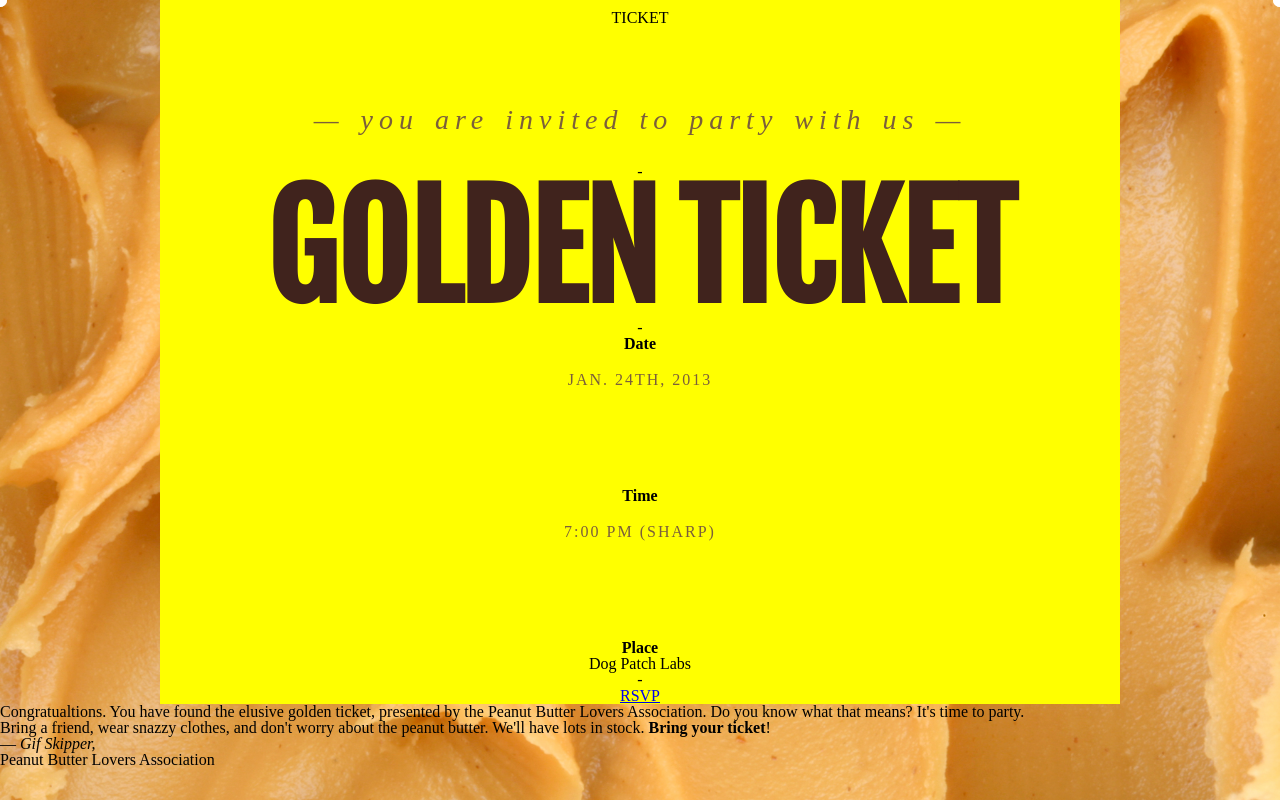
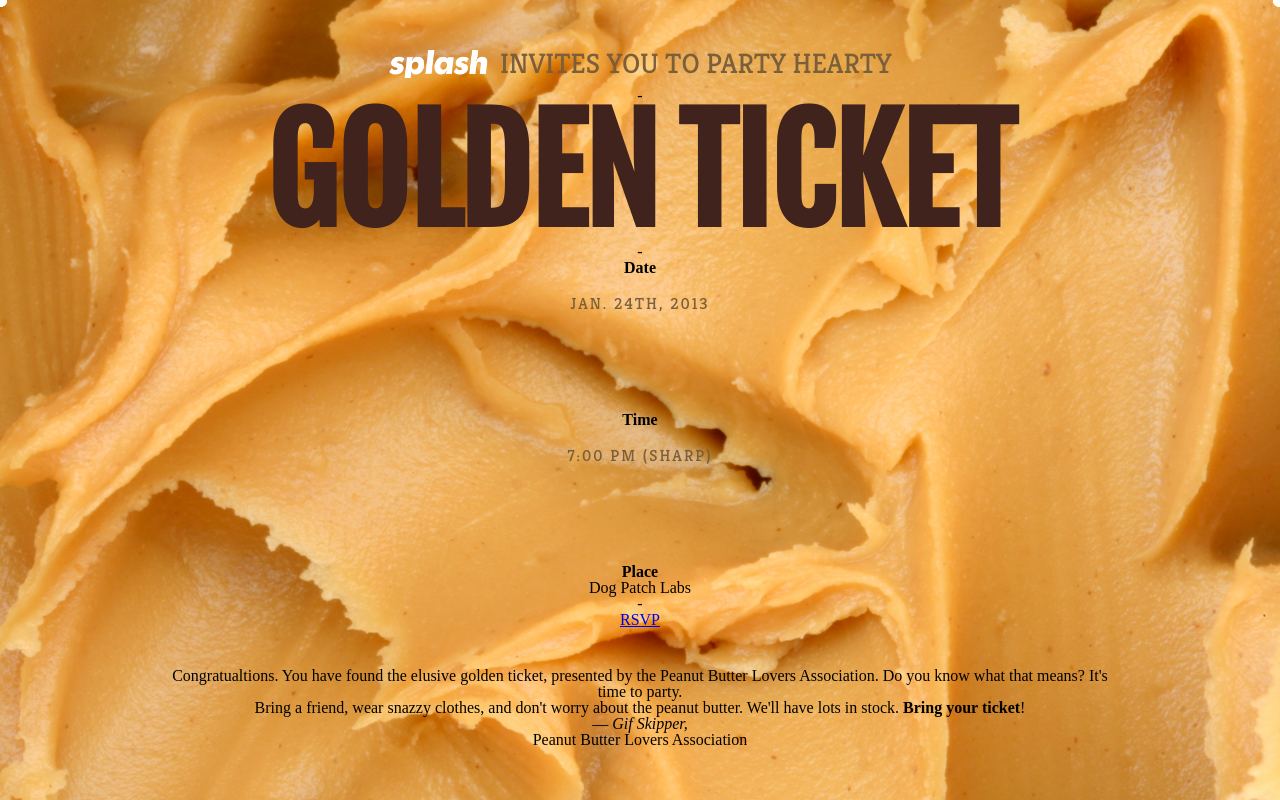
Before and after one commit to sodevious/peanutbutter, a plain HTML site: page index.html in a window 1280 px wide. Drawn offline with nearby package versions, Linux system fonts and the light colour scheme; a web font is replaced by a local one.

Commit message:
GOT THE GOLDEN TICKET

```diff
--- a/css/style.css
+++ b/css/style.css
@@ -1,4 +1,4 @@
-@import url(http://fonts.googleapis.com/css?family=Fjalla+One|Chelsea+Market|IM+Fell+English:400,400italic);
+@import url(http://fonts.googleapis.com/css?family=Fjalla+One|Kreon:300,400,700);
 
 
 /* Standard shiz */
@@ -17,10 +17,11 @@
 
 	section {
 		max-width: 960px;
-		margin: 0px auto;
 		padding-top: 10px;
 		text-align: center;
-		background: yellow;
+		margin: 30px 0;
+		margin-right: auto;
+		margin-left: auto;
 	}
 
 section:after {
@@ -50,16 +51,24 @@ section:before {
 
  	span.intro, time {
 		display: block;
-		font-family: "IM Fell English", serif;
+		font-family: 'Kreon', serif;
 		color: #7B5F3A;
 	}
 
 	span.intro {
 		font-size: 28px;
-		letter-spacing: 6px;
-		word-spacing: 3px;
-		padding: 80px 0px 30px 0px;
-		font-style: italic;
+		padding: 10px;
+		text-transform: uppercase;
+		font-weight: 400;
+	}
+
+	span.splash {
+	   width: 105px;
+	   background: url(../img/splash.png) 0px -5px;
+	   background-size: 100px auto;
+	   background-repeat: no-repeat;
+	   text-indent: -9999px;
+	   display: inline-block;
 	}
 
 	h1 {
--- a/index.html
+++ b/index.html
@@ -12,13 +12,9 @@
 </head>
 <body>
 
-	<section>
+	<section id="front">
 
-		<div id="ticket">
-			<span>TICKET</span>
-		</div>
-
-		<span class="intro">&mdash; you are invited to party with us &mdash; </span>
+		<span class="intro"><span class="splash">splash</span> invites you to party hearty</span>
 -
 		<h1>Golden Ticket</h1>
 -
@@ -44,7 +40,7 @@
 
 	</section>
 
- 	<article>
+ 	<section id="back">
  		<p>
  			Congratualtions. You have found the elusive golden ticket, presented by the Peanut Butter Lovers Association. Do you know what that means? It's time to party.
  		</p>
@@ -58,8 +54,8 @@
  			&mdash; <em>Gif Skipper,</em><br>
 
  			Peanut Butter Lovers Association
-</p>
+		</p>
 
- 	</article>
+ 	</section>
 </body>
 </html>
```
Also changed, not shown: img/splash.png (added).
